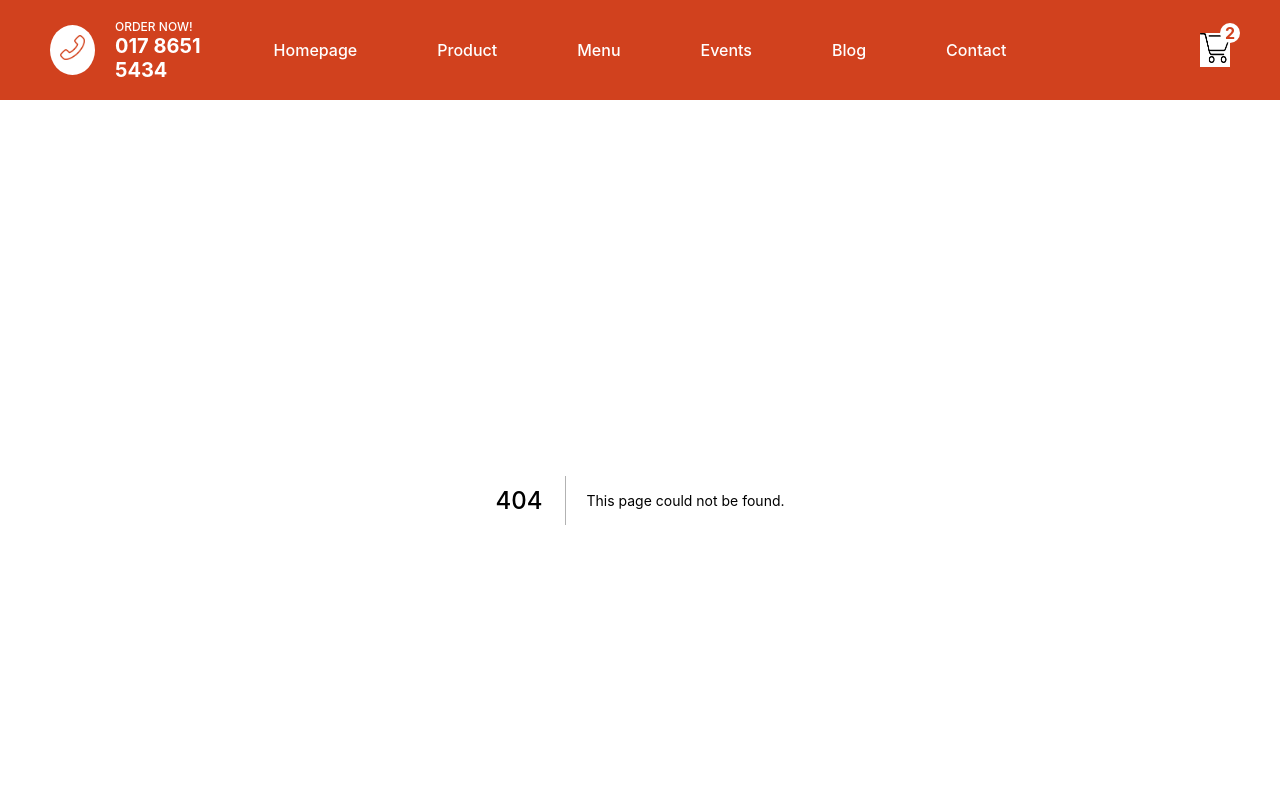
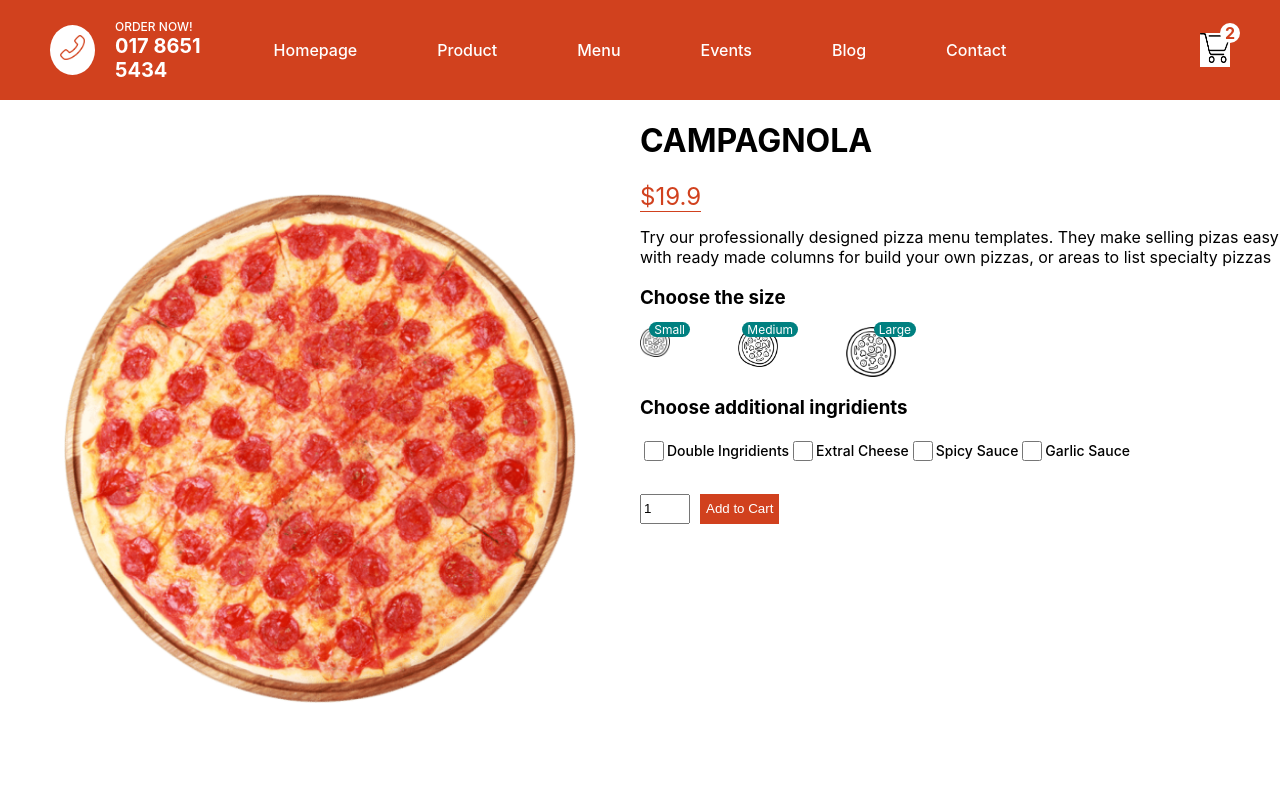
Before and after one commit to Lekan-Osindeinde/food-website, a Next.js app: page /product/1 in a window 1280 px wide. Before the commit this address had no page. Shown: the top 798 px of the page. Built offline with nearby package versions, Linux system fonts and the light colour scheme.

Commit message:
product page and styling

```diff
--- /dev/null
+++ b/pages/product/[id].jsx
@@ -0,0 +1,88 @@
+import Image from "next/image";
+import { useState } from "react";
+import styles from "../../styles/Product.module.css";
+
+const Product = () => {
+  const [size, setSize] = useState(0);
+  const pizza = {
+    id: 1,
+    img: "/img/pizza.png",
+    name: "CAMPAGNOLA",
+    price: [19.9, 23.9, 27.9],
+    desc: "Try our professionally designed pizza menu templates. They make selling pizas easy with ready made columns for build your own pizzas, or areas to list specialty pizzas",
+  };
+  return (
+    <div className={styles.container}>
+      <div className={styles.left}>
+        <div className={styles.imgContainer}>
+          <Image src={pizza.img} layout="fill" alt="" objectFit="contain" />
+        </div>
+      </div>
+      <div className={styles.right}>
+        <h1 className={styles.title}>{pizza.name}</h1>
+        <span className={styles.price}>${pizza.price[size]}</span>
+        <p className={styles.desc}>{pizza.desc}</p>
+        <h3 className={styles.choose}>Choose the size</h3>
+        <div className={styles.sizes}>
+          <div className={styles.size} onClick={() => setSize(0)}>
+            <Image src="/img/size.png" alt="" layout="fill" />
+            <span className={styles.label}>Small</span>
+          </div>
+          <div className={styles.size} onClick={() => setSize(1)}>
+            <Image src="/img/size.png" alt="" layout="fill" />
+            <span className={styles.label}>Medium</span>
+          </div>
+          <div className={styles.size} onClick={() => setSize(2)}>
+            <Image src="/img/size.png" alt="" layout="fill" />
+            <span className={styles.label}>Large</span>
+          </div>
+        </div>
+        <h3 className={styles.choose}>Choose additional ingridients</h3>
+        <div className={styles.ingredient}>
+          <div className={styles.option}>
+            <input
+              type="checkbox"
+              id="double"
+              name="double"
+              className={styles.checkbox}
+            />
+            <label htmlFor="double">Double Ingridients</label>
+          </div>
+          <div className={styles.option}>
+            <input
+              type="checkbox"
+              id="cheese"
+              name="cheese"
+              className={styles.checkbox}
+            />
+            <label htmlFor="cheese">Extral Cheese</label>
+          </div>
+          <div className={styles.option}>
+            <input
+              type="checkbox"
+              id="spicy"
+              name="spicy"
+              className={styles.checkbox}
+            />
+            <label htmlFor="spicy">Spicy Sauce</label>
+          </div>
+          <div className={styles.option}>
+            <input
+              type="checkbox"
+              id="garlic"
+              name="garlic"
+              className={styles.checkbox}
+            />
+            <label htmlFor="garlic">Garlic Sauce</label>
+          </div>
+        </div>
+        <div className={styles.add}>
+          <input type="number" defaultValue={1} className={styles.quantity} />
+          <button className={styles.button}>Add to Cart</button>
+        </div>
+      </div>
+    </div>
+  );
+};
+
+export default Product;
--- /dev/null
+++ b/styles/Product.module.css
@@ -0,0 +1,89 @@
+.container{
+height: calc(100vh - 100px);
+display: flex;
+}
+.left{
+    flex: 1;
+    height: 100%;
+    display: flex;
+    align-items: center;
+    justify-content: center;
+}
+.right{
+    flex: 1;
+}
+.imgContainer{
+    width: 80%;
+    height: 80%;
+    position: relative;
+}
+
+.price{
+    color: #d1411e;
+    font-size: 24px;
+    font-weight: 400;
+    border-bottom: 1px solid #d1411e;
+}
+.sizes{
+    display: flex;
+    justify-content: space-between;
+    width: 40%;
+    cursor: pointer;
+}
+
+.size{
+    width: 30px;
+    height: 30px;
+    position: relative;
+
+}
+.size:nth-child(2){
+width: 40px;
+height: 40px;
+}
+
+.size:last-child{
+    width: 50px;
+    height: 50px;
+}
+.label{
+    position: absolute;
+    top: -5px;
+    right: -20px;
+    background-color: teal;
+    color: white;
+    font-size: 12px;
+    padding: 0 5px;
+    border-radius: 10px;
+
+}
+
+.ingredient{
+    display: flex;
+    margin-bottom: 30px;
+}
+
+.option{
+    display: flex;
+    align-items: center;
+    font-size: 14px;
+    font-weight: 500;
+}
+.checkbox{
+    width: 20px;
+    height: 20px;
+}
+.quantity{
+    width: 50px;
+    height: 30px;
+}
+.button{
+    height: 30px;
+    margin-left: 10px;
+    background-color: #d1411e;
+    color: white;
+    border: none;
+    font-weight: 500;
+    cursor: pointer;
+
+}
```
